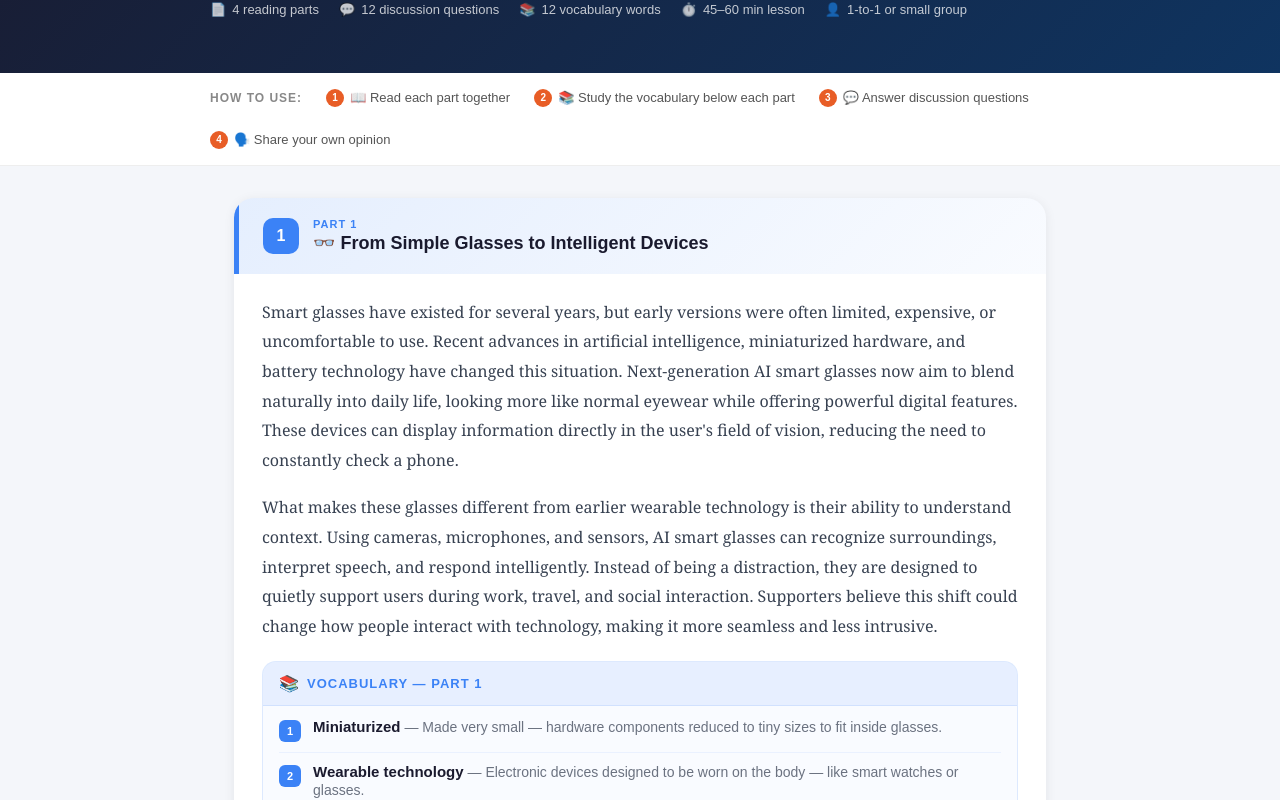
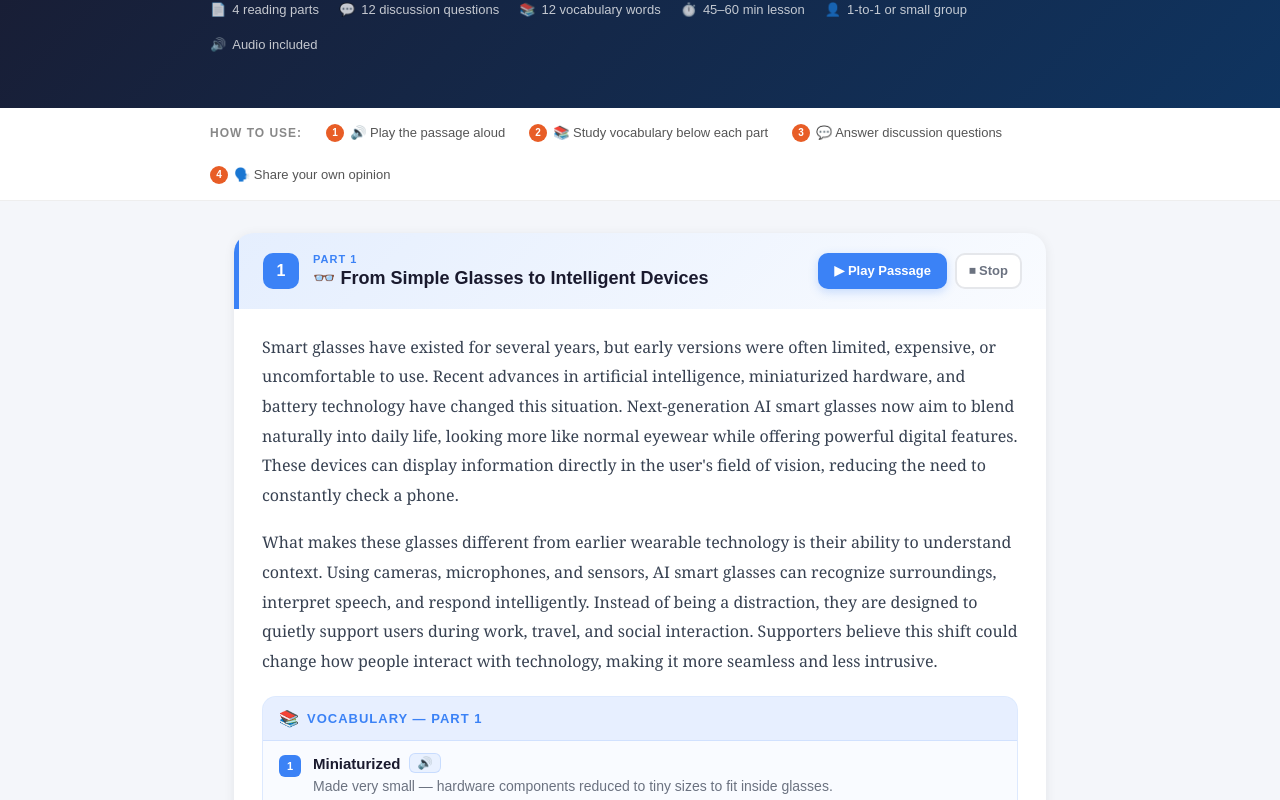
Before and after one commit to Davidjohnray/thailand-jobs, a Next.js app: page /esl-resources/reading-comprehension/b2/ai-smart-glasses in a window 1280 px wide. Shown: the part 360-1160 px from the top of the page. Built offline with nearby package versions, Linux system fonts and the light colour scheme; no server answers; the database is empty.

Commit message:
add text-to-speech audio to AI smart glasses lesson

```diff
--- a/app/esl-resources/reading-comprehension/b2/ai-smart-glasses/page.tsx
+++ b/app/esl-resources/reading-comprehension/b2/ai-smart-glasses/page.tsx
@@ -1,3 +1,4 @@
+'use client'
 import Link from 'next/link'
 
 const PARTS = [
@@ -81,6 +82,21 @@ Looking ahead, the success of AI smart glasses will depend on trust, regulation,
   },
 ]
 
+function speak(text: string) {
+  if (typeof window === 'undefined') return
+  window.speechSynthesis.cancel()
+  const utterance = new SpeechSynthesisUtterance(text)
+  utterance.lang = 'en-GB'
+  utterance.rate = 0.9
+  utterance.pitch = 1
+  window.speechSynthesis.speak(utterance)
+}
+
+function stop() {
+  if (typeof window === 'undefined') return
+  window.speechSynthesis.cancel()
+}
+
 export default function AISmartGlassesPage() {
   return (
     <main style={{ background: '#f4f6fa', minHeight: '100vh' }}>
@@ -112,6 +128,7 @@ export default function AISmartGlassesPage() {
               { icon: '📚', label: '12 vocabulary words' },
               { icon: '⏱️', label: '45–60 min lesson' },
               { icon: '👤', label: '1-to-1 or small group' },
+              { icon: '🔊', label: 'Audio included' },
             ].map(s => (
               <div key={s.label} style={{ display: 'flex', alignItems: 'center', gap: '6px', color: 'rgba(255,255,255,0.75)', fontSize: '13px' }}>
                 <span>{s.icon}</span> {s.label}
@@ -125,7 +142,7 @@ export default function AISmartGlassesPage() {
       <section style={{ background: 'white', borderBottom: '1px solid #eee', padding: '16px 24px' }}>
         <div style={{ maxWidth: '860px', margin: '0 auto', display: 'flex', gap: '24px', flexWrap: 'wrap', alignItems: 'center' }}>
           <span style={{ color: '#888', fontSize: '12px', fontWeight: 'bold', textTransform: 'uppercase', letterSpacing: '1px', flexShrink: 0 }}>How to use:</span>
-          {['📖 Read each part together', '📚 Study the vocabulary below each part', '💬 Answer discussion questions', '🗣️ Share your own opinion'].map((step, i) => (
+          {['🔊 Play the passage aloud', '📚 Study vocabulary below each part', '💬 Answer discussion questions', '🗣️ Share your own opinion'].map((step, i) => (
             <div key={i} style={{ display: 'flex', alignItems: 'center', gap: '6px', color: '#555', fontSize: '13px' }}>
               <span style={{ background: '#E85D26', color: 'white', width: '18px', height: '18px', borderRadius: '50%', display: 'flex', alignItems: 'center', justifyContent: 'center', fontSize: '10px', fontWeight: 'bold', flexShrink: 0 }}>{i + 1}</span>
               {step}
@@ -140,11 +157,24 @@ export default function AISmartGlassesPage() {
           <div key={part.number} style={{ background: 'white', borderRadius: '20px', overflow: 'hidden', boxShadow: '0 2px 12px rgba(0,0,0,0.07)' }}>
 
             {/* Part Header */}
-            <div style={{ background: `linear-gradient(135deg, ${part.color}22, ${part.color}08)`, borderLeft: `5px solid ${part.color}`, padding: '20px 24px', display: 'flex', gap: '14px', alignItems: 'center' }}>
+            <div style={{ background: `linear-gradient(135deg, ${part.color}22, ${part.color}08)`, borderLeft: `5px solid ${part.color}`, padding: '20px 24px', display: 'flex', gap: '14px', alignItems: 'center', flexWrap: 'wrap' }}>
               <div style={{ background: part.color, color: 'white', width: '36px', height: '36px', borderRadius: '10px', display: 'flex', alignItems: 'center', justifyContent: 'center', fontWeight: '900', fontSize: '16px', flexShrink: 0 }}>{part.number}</div>
               <div style={{ flex: 1 }}>
                 <div style={{ color: part.color, fontSize: '11px', fontWeight: 'bold', textTransform: 'uppercase', letterSpacing: '1px', marginBottom: '2px' }}>Part {part.number}</div>
                 <h2 style={{ color: '#1a1a2e', fontSize: '18px', fontWeight: 'bold', margin: 0 }}>{part.emoji} {part.title}</h2>
+              </div>
+              {/* Audio buttons for passage */}
+              <div style={{ display: 'flex', gap: '8px', flexShrink: 0 }}>
+                <button
+                  onClick={() => speak(part.text.replace(/\n\n/g, ' '))}
+                  style={{ background: part.color, color: 'white', border: 'none', padding: '8px 16px', borderRadius: '10px', fontWeight: '700', fontSize: '13px', cursor: 'pointer', display: 'flex', alignItems: 'center', gap: '6px', boxShadow: `0 3px 10px ${part.color}40` }}>
+                  ▶ Play Passage
+                </button>
+                <button
+                  onClick={stop}
+                  style={{ background: 'white', color: '#6b7280', border: '2px solid #e5e7eb', padding: '8px 12px', borderRadius: '10px', fontWeight: '700', fontSize: '13px', cursor: 'pointer' }}>
+                  ⏹ Stop
+                </button>
               </div>
             </div>
 
@@ -165,9 +195,18 @@ export default function AISmartGlassesPage() {
                 {part.vocab.map((v, i) => (
                   <div key={v.word} style={{ display: 'flex', gap: '12px', alignItems: 'flex-start', paddingBottom: i < part.vocab.length - 1 ? '10px' : '0', borderBottom: i < part.vocab.length - 1 ? `1px solid ${part.color}15` : 'none' }}>
                     <div style={{ background: part.color, color: 'white', width: '22px', height: '22px', borderRadius: '6px', display: 'flex', alignItems: 'center', justifyContent: 'center', fontWeight: '900', fontSize: '11px', flexShrink: 0, marginTop: '2px' }}>{i + 1}</div>
-                    <div>
-                      <span style={{ fontWeight: 'bold', color: '#1a1a2e', fontSize: '15px' }}>{v.word}</span>
-                      <span style={{ color: '#6b7280', fontSize: '14px' }}> — {v.definition}</span>
+                    <div style={{ flex: 1 }}>
+                      <div style={{ display: 'flex', alignItems: 'center', gap: '8px', marginBottom: '3px' }}>
+                        <span style={{ fontWeight: 'bold', color: '#1a1a2e', fontSize: '15px' }}>{v.word}</span>
+                        {/* Audio button for vocab word */}
+                        <button
+                          onClick={() => speak(v.word)}
+                          title={`Hear "${v.word}"`}
+                          style={{ background: part.color + '15', color: part.color, border: `1px solid ${part.color}30`, padding: '2px 8px', borderRadius: '6px', fontSize: '12px', cursor: 'pointer', fontWeight: '700', flexShrink: 0 }}>
+                          🔊
+                        </button>
+                      </div>
+                      <span style={{ color: '#6b7280', fontSize: '14px', lineHeight: '1.5' }}>{v.definition}</span>
                     </div>
                   </div>
                 ))}
```
